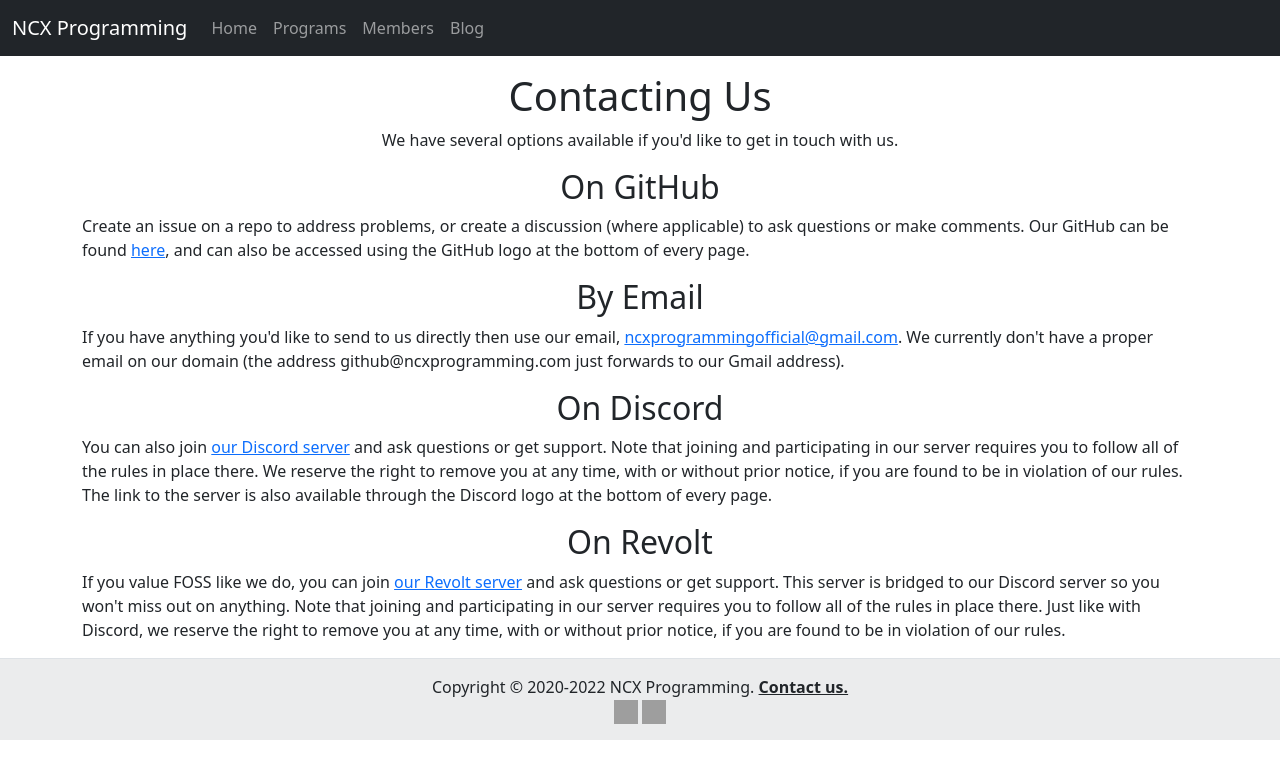
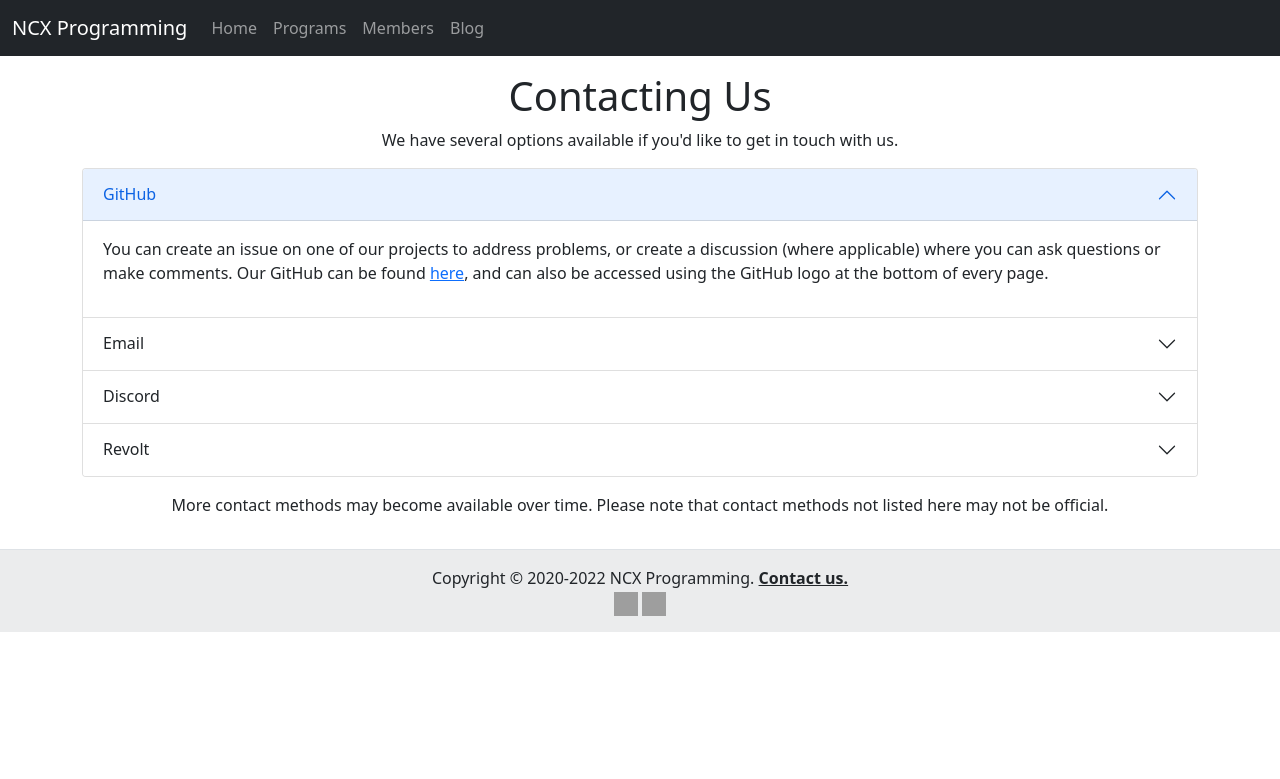
Before and after one commit to NCX-Programming/site, a Jekyll site: the page built from contactus.html, in a window 1280 px wide. Shown: the top 779 px of the page. Built offline with Jekyll 4.4.1, drawn with Linux system fonts in a browser that asks for light colours; grey boxes are pictures that could not be loaded.

Commit message:
Improved the contact us page

```diff
--- a/contactus.html
+++ b/contactus.html
@@ -3,15 +3,58 @@
 layout: default
 ---
 
-<div class="container pt-3">
+<div class="container pt-3 pb-3">
     <h1 class="text-center">Contacting Us</h1>
     <p class="text-center">We have several options available if you'd like to get in touch with us.</p>
-    <h2 class="text-center">On GitHub</h2>
-    <p>Create an issue on a repo to address problems, or create a discussion (where applicable) to ask questions or make comments. Our GitHub can be found <a href="https://github.com/NCX-Programming">here</a>, and can also be accessed using the GitHub logo at the bottom of every page.</p>
-    <h2 class="text-center">By Email</h2>
-    <p>If you have anything you'd like to send to us directly then use our email, <a href="mailto:ncxprogrammingofficial@gmail.com">ncxprogrammingofficial@gmail.com</a>. We currently don't have a proper email on our domain (the address github@ncxprogramming.com just forwards to our Gmail address).
-    <h2 class="text-center">On Discord</h2>
-    <p>You can also join <a href="https://discord.gg/TbPXuFr">our Discord server</a> and ask questions or get support. Note that joining and participating in our server requires you to follow all of the rules in place there. We reserve the right to remove you at any time, with or without prior notice, if you are found to be in violation of our rules. The link to the server is also available through the Discord logo at the bottom of every page.</p>
-    <h2 class="text-center">On Revolt</h2>
-    <p>If you value FOSS like we do, you can join <a href="https://app.revolt.chat/invite/gHF7jcqa">our Revolt server</a> and ask questions or get support. This server is bridged to our Discord server so you won't miss out on anything. Note that joining and participating in our server requires you to follow all of the rules in place there. Just like with Discord, we reserve the right to remove you at any time, with or without prior notice, if you are found to be in violation of our rules.</p>
+    <div class="accordion" id="accordionExample">
+        <div class="accordion-item">
+            <h2 class="accordion-header" id="headingOne">
+                <button class="accordion-button" type="button" data-bs-toggle="collapse" data-bs-target="#collapseOne" aria-expanded="true" aria-controls="collapseOne">
+                    GitHub
+                </button>
+            </h2>
+            <div id="collapseOne" class="accordion-collapse collapse show" aria-labelledby="headingOne" data-bs-parent="#accordionExample">
+                <div class="accordion-body">
+                    <p>You can create an issue on one of our projects to address problems, or create a discussion (where applicable) where you can ask questions or make comments. Our GitHub can be found <a href="https://github.com/NCX-Programming">here</a>, and can also be accessed using the GitHub logo at the bottom of every page.</p>
+                </div>
+            </div>
+        </div>
+        <div class="accordion-item">
+            <h2 class="accordion-header" id="headingTwo">
+                <button class="accordion-button collapsed" type="button" data-bs-toggle="collapse" data-bs-target="#collapseTwo" aria-expanded="false" aria-controls="collapseTwo">
+                    Email
+                </button>
+            </h2>
+            <div id="collapseTwo" class="accordion-collapse collapse" aria-labelledby="headingTwo" data-bs-parent="#accordionExample">
+                <div class="accordion-body">
+                    <p>If you have anything you'd like to send to us directly, you can use our email, <a href="mailto:ncxprogrammingofficial@gmail.com">ncxprogrammingofficial@gmail.com</a>. We currently don't have a proper email on our domain (the address github@ncxprogramming.com just forwards to our Gmail address), but we're working on it.</p>
+                </div>
+            </div>
+        </div>
+        <div class="accordion-item">
+            <h2 class="accordion-header" id="headingThree">
+                <button class="accordion-button collapsed" type="button" data-bs-toggle="collapse" data-bs-target="#collapseThree" aria-expanded="false" aria-controls="collapseThree">
+                    Discord
+                </button>
+            </h2>
+            <div id="collapseThree" class="accordion-collapse collapse" aria-labelledby="headingThree" data-bs-parent="#accordionExample">
+                <div class="accordion-body">
+                    <p>You can also <a href="https://discord.gg/TbPXuFr">join our Discord server</a> to ask questions or get support. Note that joining and participating in our server requires you to follow all of the rules in place there. We reserve the right to remove you at any time, with or without prior notice, if you are found to be in violation of our rules. The link to our server is also available through the Discord logo at the bottom of every page.</p>
+                </div>
+            </div>
+        </div>
+        <div class="accordion-item">
+            <h2 class="accordion-header" id="headingFour">
+                <button class="accordion-button collapsed" type="button" data-bs-toggle="collapse" data-bs-target="#collapseFour" aria-expanded="false" aria-controls="collapseFour">
+                    Revolt
+                </button>
+            </h2>
+            <div id="collapseFour" class="accordion-collapse collapse" aria-labelledby="headingFour" data-bs-parent="#accordionExample">
+                <div class="accordion-body">
+                    <p>If you want to join our community, but you also value FOSS like we do, you can <a href="https://app.revolt.chat/invite/gHF7jcqa">join our Revolt server</a> to ask questions or get support. This server is bridged to our Discord server so you won't miss out on anything. Note that joining and participating in our server requires you to follow all of the rules in place there. Just like with Discord, we reserve the right to remove you at any time, with or without prior notice, if you are found to be in violation of our rules.</p>
+                </div>
+            </div>
+        </div>
+    </div>
+    <p class="text-center pt-3">More contact methods may become available over time. Please note that contact methods not listed here may not be official.</p>
 </div>
```
